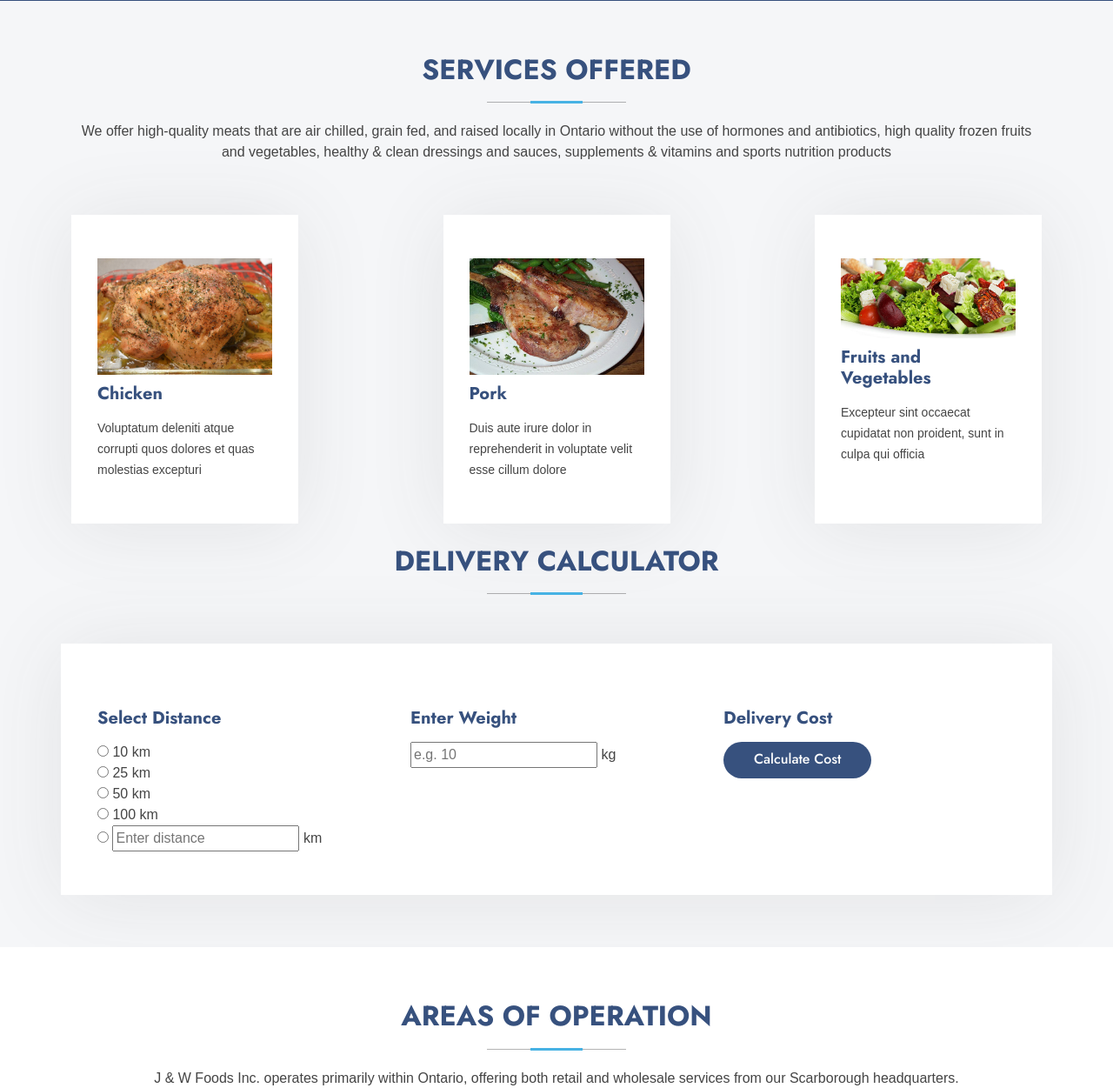
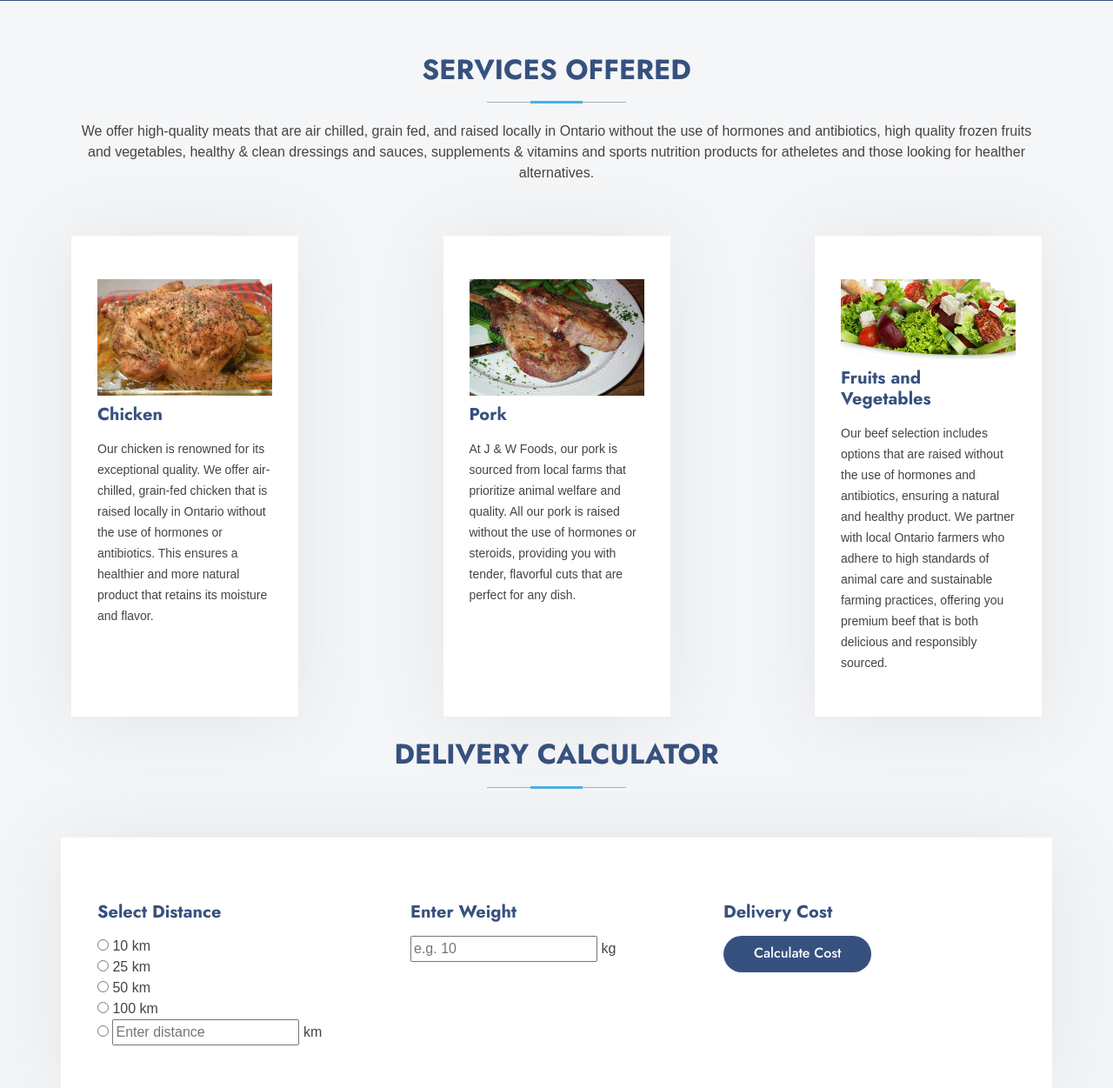
Before and after one commit to lindan4/jwf-ft, a Flask app: template app/templates/index.html in a window 1280 px wide. Shown: the part 639-1890 px from the top of the page at 87% size. Run offline with Flask 3, Linux system fonts and the light colour scheme; the template is opened without the code that fills it, so the values that code supplies are empty; some libraries are stand-ins or nearby versions.

Commit message:
Removed scss file and modified index.html.

```diff
--- a/app/templates/index.html
+++ b/app/templates/index.html
@@ -89,7 +89,7 @@
       <!-- Section Title -->
       <div class="container section-title" data-aos="fade-up">
         <h2>Services Offered</h2>
-        <p>We offer high-quality meats that are air chilled, grain fed, and raised locally in Ontario without the use of hormones and antibiotics, high quality frozen fruits and vegetables, healthy & clean dressings and sauces, supplements & vitamins and sports nutrition products</p>
+        <p>We offer high-quality meats that are air chilled, grain fed, and raised locally in Ontario without the use of hormones and antibiotics, high quality frozen fruits and vegetables, healthy & clean dressings and sauces, supplements & vitamins and sports nutrition products for atheletes and those looking for healther alternatives.</p>
       </div><!-- End Section Title -->
 
       <div class="container">
@@ -100,7 +100,7 @@
             <div class="service-item position-relative">
               <div class="icon"><img src="{{ url_for('static', filename='assets/img/roasted_chicken.jpg') }}" /></div>
               <h4><a href="service-details.html" class="stretched-link">Chicken</a></h4>
-              <p>Voluptatum deleniti atque corrupti quos dolores et quas molestias excepturi</p>
+              <p>Our chicken is renowned for its exceptional quality. We offer air-chilled, grain-fed chicken that is raised locally in Ontario without the use of hormones or antibiotics. This ensures a healthier and more natural product that retains its moisture and flavor.</p>
             </div>
           </div><!-- End Service Item -->
 
@@ -108,7 +108,7 @@
             <div class="service-item position-relative">
               <div class="icon"><img src="{{ url_for('static', filename='assets/img/pork_chops.jpg') }}" /></div>
               <h4><a href="service-details.html" class="stretched-link">Pork</a></h4>
-              <p>Duis aute irure dolor in reprehenderit in voluptate velit esse cillum dolore</p>
+              <p>At J & W Foods, our pork is sourced from local farms that prioritize animal welfare and quality. All our pork is raised without the use of hormones or steroids, providing you with tender, flavorful cuts that are perfect for any dish.</p>
             </div>
           </div><!-- End Service Item -->
 
@@ -116,7 +116,7 @@
             <div class="service-item position-relative">
               <div class="icon"><img src="{{ url_for('static', filename='assets/img/salad_platter.jpg') }}" /></div>
               <h4><a href="service-details.html" class="stretched-link">Fruits and Vegetables</a></h4>
-              <p>Excepteur sint occaecat cupidatat non proident, sunt in culpa qui officia</p>
+              <p>Our beef selection includes options that are raised without the use of hormones and antibiotics, ensuring a natural and healthy product. We partner with local Ontario farmers who adhere to high standards of animal care and sustainable farming practices, offering you premium beef that is both delicious and responsibly sourced.</p>
             </div>
           </div><!-- End Service Item -->
 
@@ -216,7 +216,7 @@
 
             <div class="row d-flex flex-direction-row portfolio-item portfolio-item-hidden filter-online">
               <div class="col-sm-6 description">
-                <p>Our online platform extends our reach by allowing customers to order products conveniently from their homes. The online ordering system, particularly for our Meal Butler service, simplifies the process of purchasing fully cooked, portion-controlled meals. We deliver across Ontario, ensuring that our healthy and nutritious meal options are accessible to a wider audience..</p>
+                <p>Our online platform extends our reach by allowing customers to order products conveniently from their homes. The online ordering system, particularly for our Meal Butler service, simplifies the process of purchasing fully cooked, portion-controlled meals. We deliver across Ontario, ensuring that our healthy and nutritious meal options are accessible to a wider audience.</p>
               </div>
               <div class="col-sm-6 right-portfolio-container">
                 <img src="{{ url_for('static', filename='assets/img/online-marketplace.png') }}" class="img-fluid col" alt="">
```
Also changed, not shown: app/static/assets/scss/Readme.txt (deleted).
